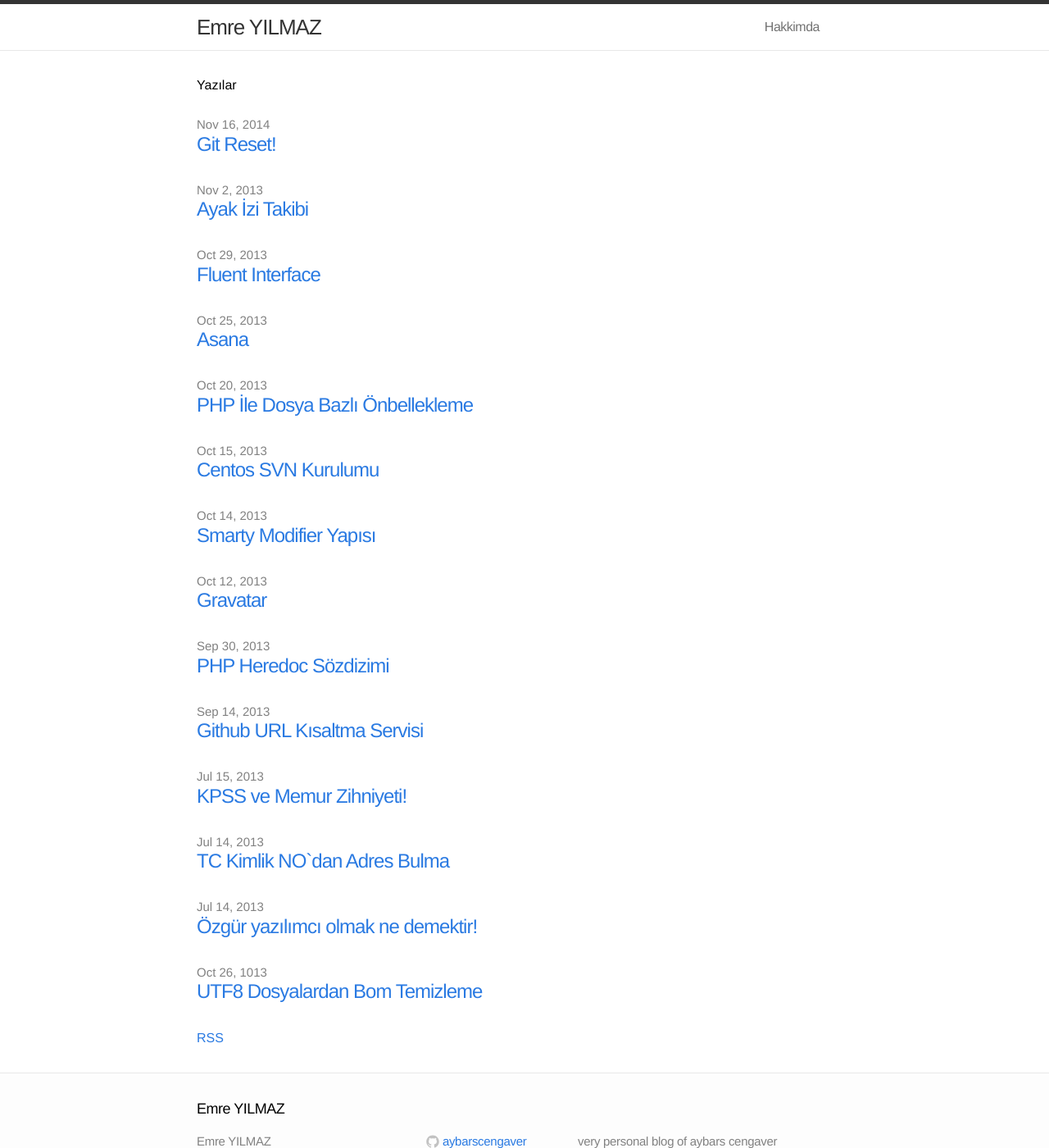
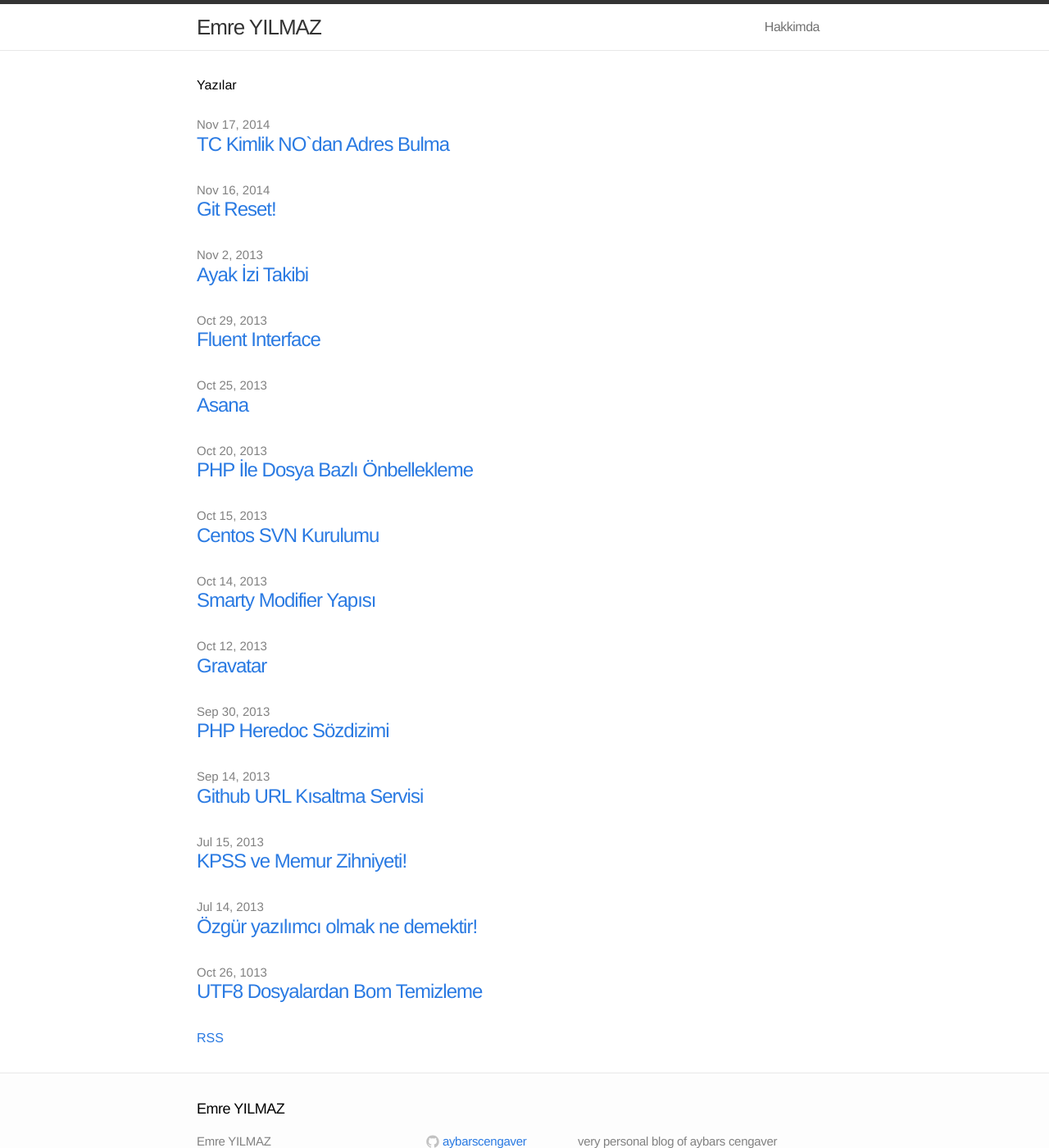
Before and after one commit to aybarscengaver/emre.xyz, a Jekyll site: the page built from index.html, in a window 1280 px wide and 1400 px high. Shown: the whole window at 82% size. Built offline with Jekyll 4.4.1, drawn with Linux system fonts in a browser that asks for light colours.

Commit message:
Date update

```diff
--- a/_posts/2014-11-17-bilgi-saklanamaz-tc-kimlik-nodan-adres-bulmak.md
+++ b/_posts/2014-11-17-bilgi-saklanamaz-tc-kimlik-nodan-adres-bulmak.md
@@ -1,7 +1,7 @@
 ---
 layout: post
 title:  "TC Kimlik NO`dan Adres Bulma"
-date:   2013-07-14
+date:   2014-11-17
 categories: genel
 ---
 
```
